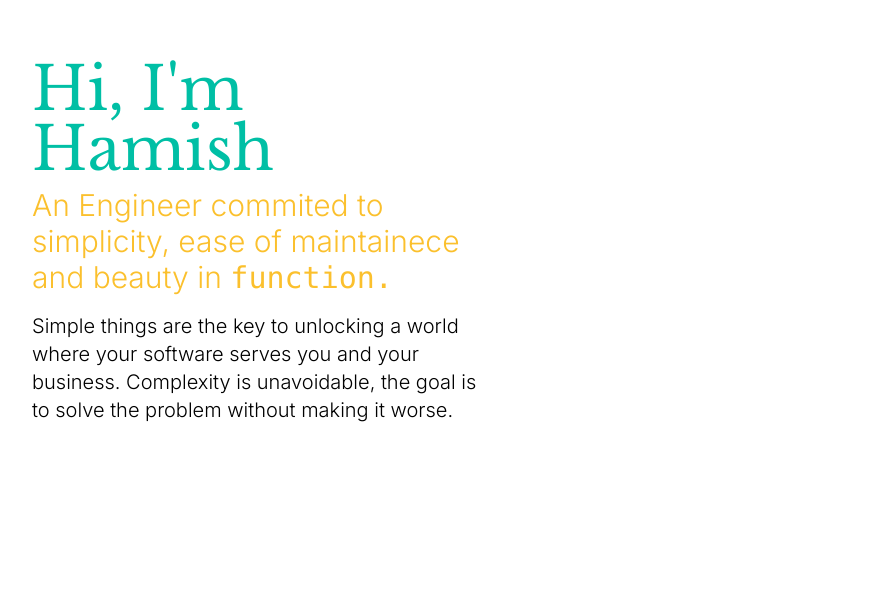
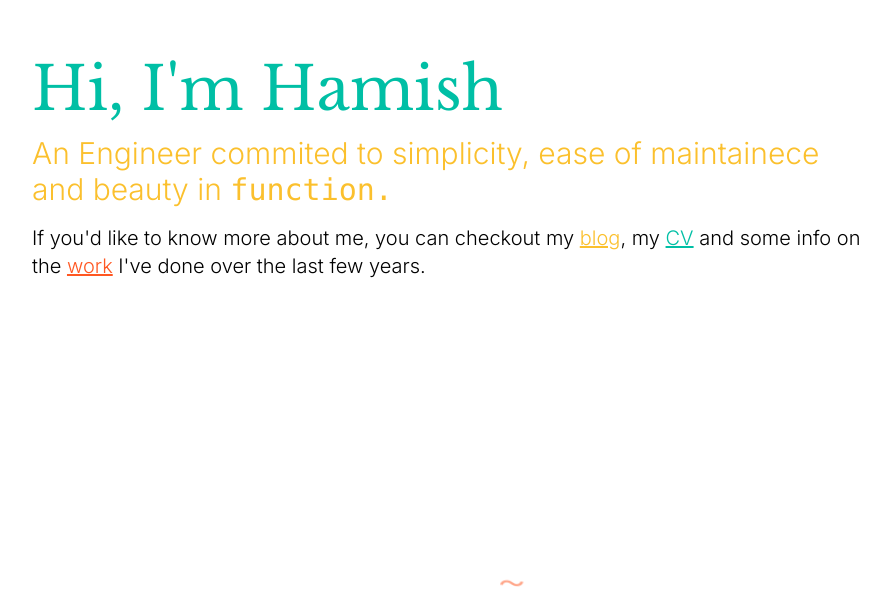
Before and after one commit to HamishClulee/mats-netlify, a Vue app: page /#/ in a window 1280 px wide. Shown: the part 197-798 px from the top of the page, without its empty margins (128-1018 px from the left). Built offline with nearby package versions, Linux system fonts and the light colour scheme.

Commit message:
Home page v1

```diff
--- a/src/App.vue
+++ b/src/App.vue
@@ -1,13 +1,10 @@
 <template>
   <div class="font-body"></div>
-  <MatsNav v-if="$route.name !== 'Home'"></MatsNav>
   <router-view></router-view>
 </template>
 
 <script>
-import MatsNav from "./components/layout/MatsNav.vue";
 export default {
   name: "App",
-  components: { MatsNav },
 };
 </script>
--- a/src/views/Home.vue
+++ b/src/views/Home.vue
@@ -1,16 +1,20 @@
 <template>
   <div ref="content" class="flex flex-col">
     <SlideUpContainer>
-      <div class="flex items-start justify-center flex-col py-64 px-40 max-w-3xl">
-        <h1 class="font-display text-6xl text-secondary mb-2">Hi, I'm Hamish</h1>
+      <div class="flex items-start justify-center flex-col py-64 px-40 max-w-6xl">
+        <h1 class="font-display text-6xl text-secondary mb-4">Hi, I'm Hamish</h1>
         <h3 class="text-3xl text-primary mb-4">
           An Engineer commited to simplicity, ease of maintainece and beauty in
           <code>function.</code>
         </h3>
+
         <p class="text-xl">
-          Simple things are the key to unlocking a world where your software serves you
-          and your business. Complexity is unavoidable, the goal is to solve the problem
-          without making it worse.
+          If you'd like to know more about me, you can checkout my
+          <router-link class="underline text-primary" to="/blog">blog</router-link>, my
+          <router-link class="underline text-secondary" to="/cv">CV</router-link>
+          and some info on the
+          <router-link class="underline text-tertiary" to="/work">work</router-link>
+          I've done over the last few years.
         </p>
       </div>
     </SlideUpContainer>
--- a/tailwind.config.js
+++ b/tailwind.config.js
@@ -1,4 +1,5 @@
 module.exports = {
+  mode: 'jit',
   purge: ['./index.html', './src/**/*.{vue,js}'],
   darkMode: false,
   theme: {
```
